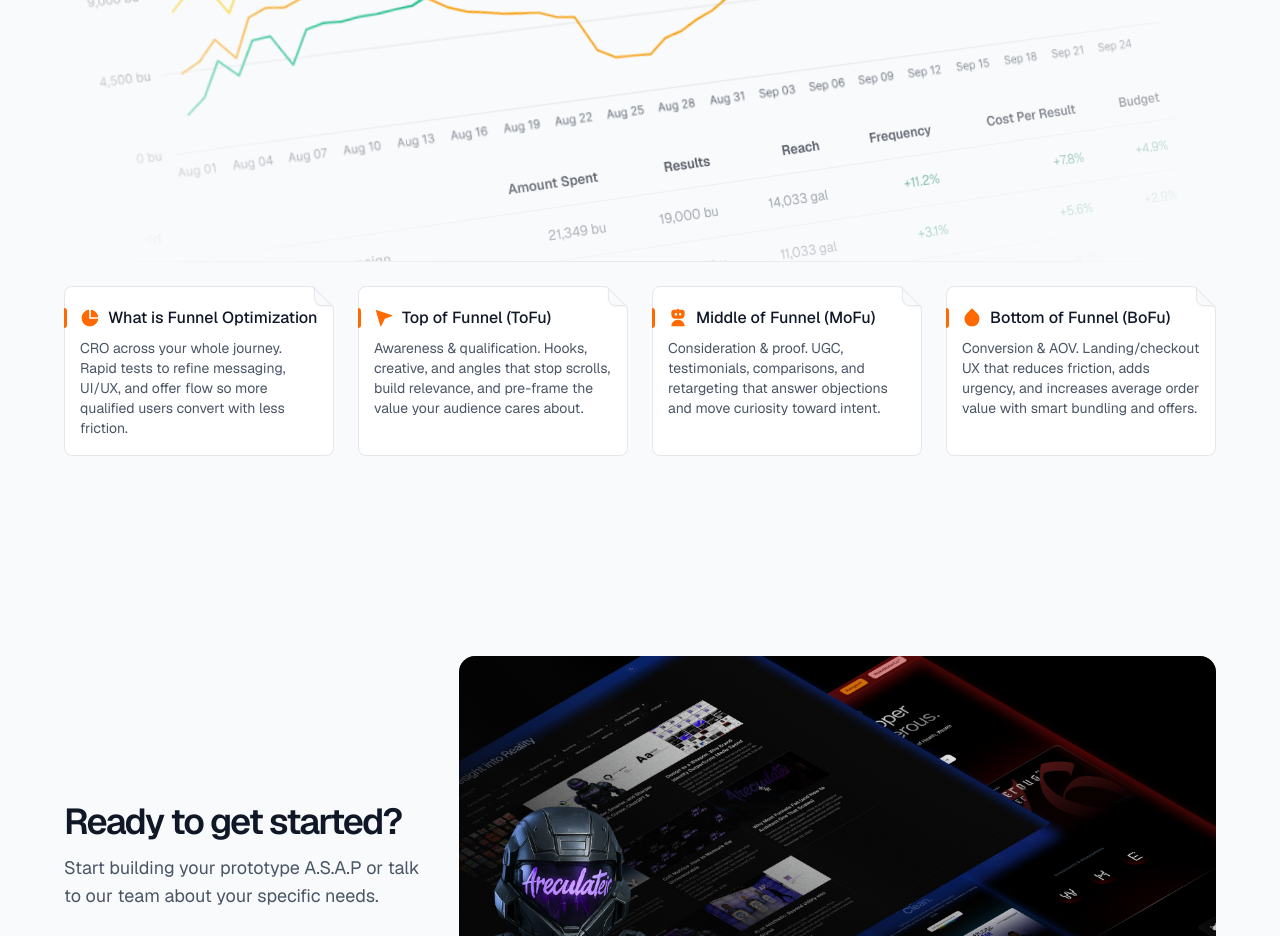
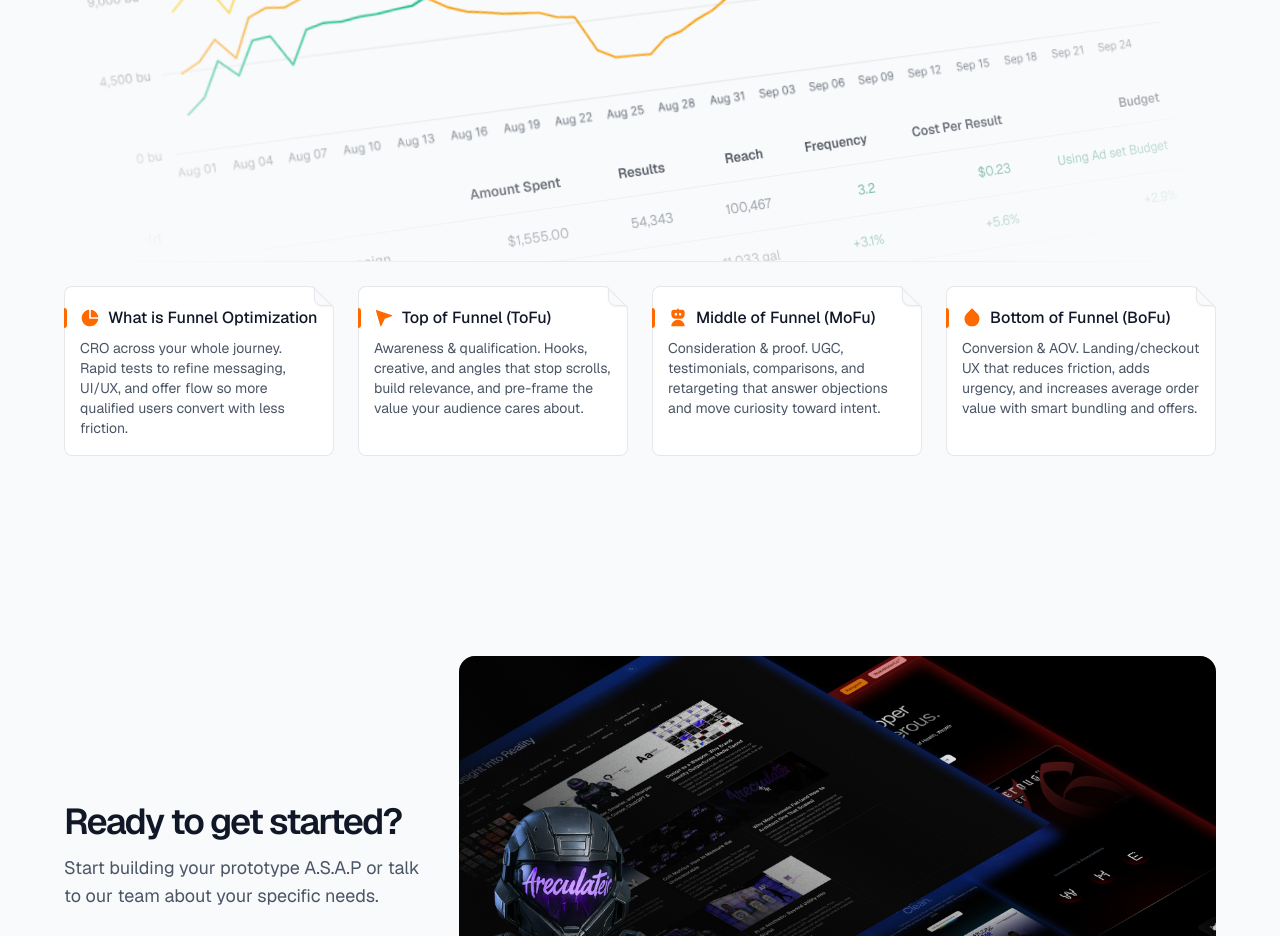
Before and after one commit to telluricaquarian/aclr77, a Next.js app: page / in a window 1280 px wide. Shown: the part 5060-5996 px from the top of the page. Built offline with nearby package versions, Linux system fonts and the light colour scheme.

Commit message:
Update AnalyticsIllustration (FieldPerformance): change table headers and metrics to reflect Meta Ads data

```diff
--- a/src/components/ui/AnalyticsIllustration.tsx
+++ b/src/components/ui/AnalyticsIllustration.tsx
@@ -12,12 +12,12 @@ import {
 const summary = [
   {
     name: "Awareness & Engagement Campaign",
-    value: "21,349 bu",
-    planted: "19,000 bu",
-    water: "14,033 gal",
-    yield: "+11.2%",
-    efficiency: "+7.8%",
-    nutrients: "+4.9%",
+    value: "$1,555.00",
+    planted: "54,343",
+    water: "100,467",
+    yield: "3.2",
+    efficiency: "$0.23",
+    nutrients: "Using Ad set Budget",
     bgColor: "bg-amber-500",
     changeType: "positive",
   },
```
